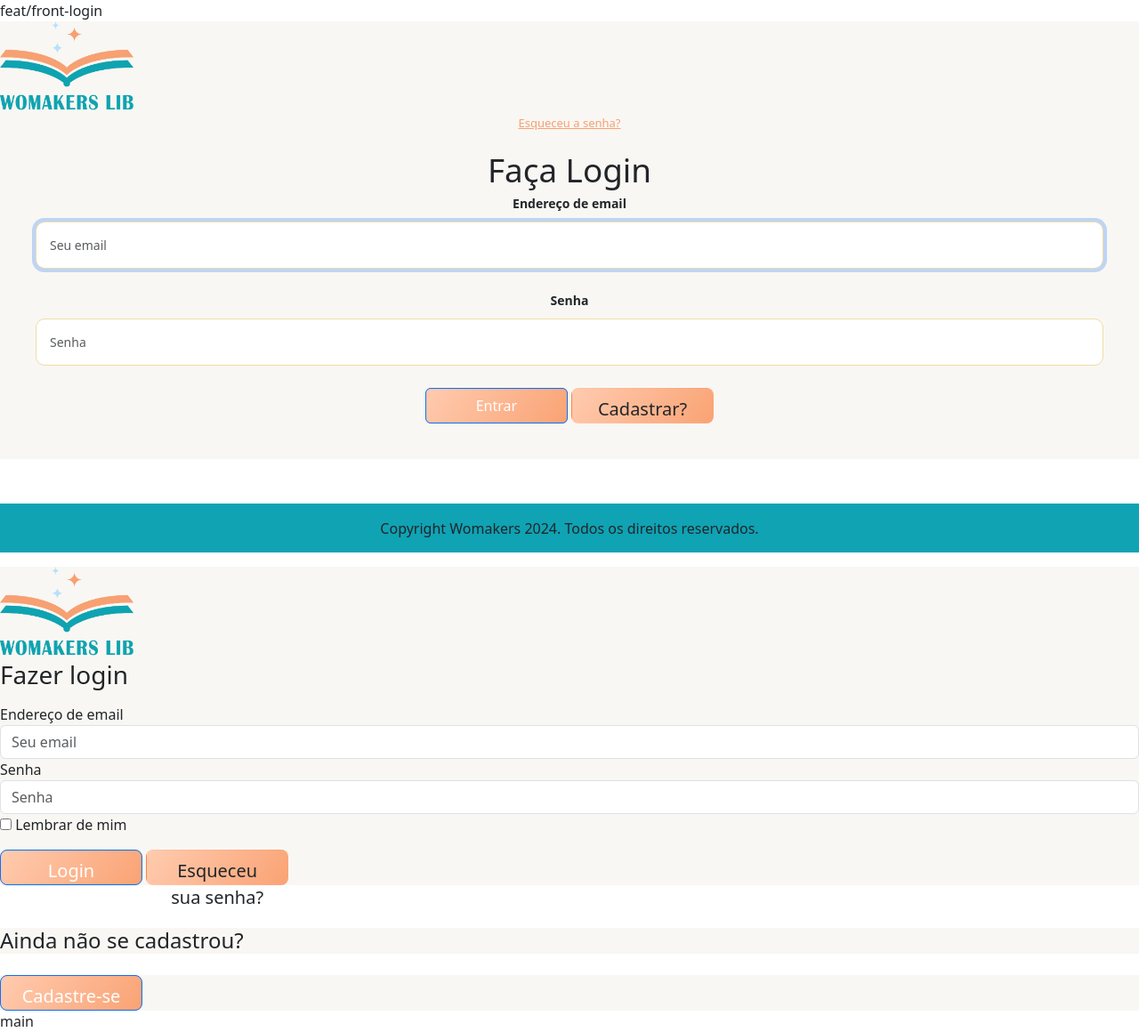
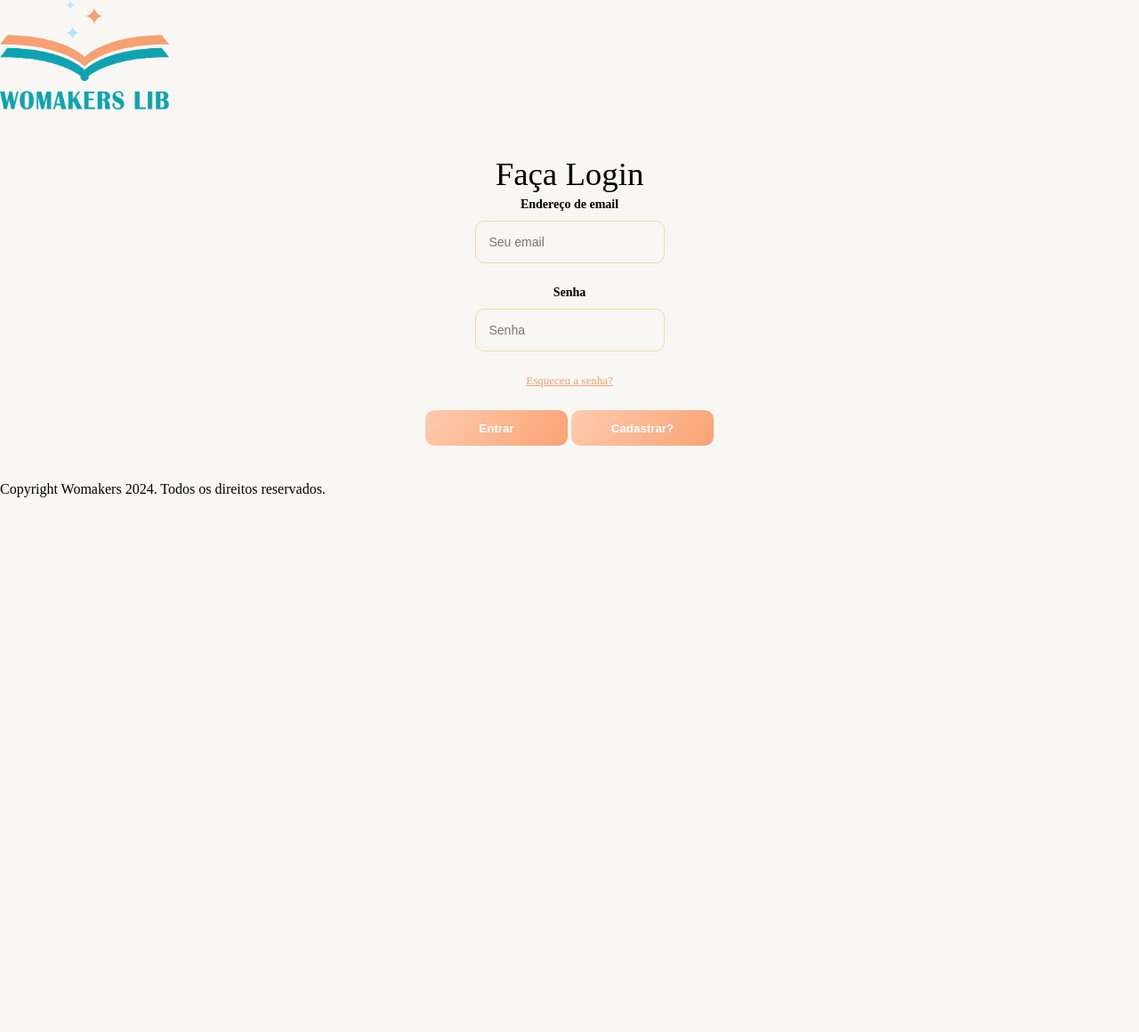
Before and after one commit to RenWro/Desafio-Final-Womakers, a Django app: page /cliente/login/ in a window 1280 px wide. Shown: the whole page at 89% size. After the commit the page ends 559 px from the top, so only its background shows below. Run offline with Django 5.2, Linux system fonts and the light colour scheme; parts of the project's set-up code (start-up, migrations or seed data) failed here and were passed over; some libraries are stand-ins or nearby versions.

Commit message:
organização de pastas e melhorias no front

```diff
--- a/cliente/templates/login.html
+++ b/cliente/templates/login.html
@@ -1,5 +1,4 @@
 {% load static %}
- feat/front-login
 
 <!DOCTYPE html>
 <html lang="en">
@@ -11,13 +10,14 @@
   <title> Login </title>
 
   <link rel="stylesheet" href="{% static 'css/login.css' %}">  <title>Login</title>
+
 </head>
 
   <body>
     <header>
       <div class="col-md-3 col-lg-3 col img-md-left">
         <div id="logo" class="logo-img-container">
-        <img src="{% static 'img/logo/WomakersLibPng.png' %}" alt="Womakers Lib" class="logo-img transition-soft" width="150" height="">
+          <img src="{% static 'img/logo/WomakersLibPng.png' %}" alt="Womakers Lib" class="logo-img transition-soft" width="190" height="130">
         </div>
       </div>
     </header>
@@ -29,73 +29,20 @@
               <input type="email" id="inputEmail" class="form-control" placeholder="Seu email" required="" autofocus="">
               <label for="inputPassword" class="sr-only">Senha</label>
               <input type="password" id="inputPassword" class="form-control" placeholder="Senha" required="">
-            <a class="label-link position-absolute top-0 right-0" id="forgot-password" href=" ">Esqueceu a senha?</a>
+              <a class="label-link position-absolute top-0 right-0" id="forgot-password" href="">Esqueceu a senha?</a>
               <div class="d-grid gap-2 d-md-block">
                 <button class="btn btn-primary" id="submitButton" type="submit">Entrar</button>
-              <button class="btn btn-lg btn-secundary" id="submitButton" type="submit">Cadastrar?</button>
+                <button class="btn btn-lg btn-secundary" id="submitButton" type="submit" href="">Cadastrar?</button>
               </div>
       </form>
     </div>
-    </div>
 
     <footer>
+      <span class="separator">
+        <script src="https://cdn.jsdelivr.net/npm/bootstrap@5.3.3/dist/js/bootstrap.bundle.min.js" integrity="sha384-YvpcrYf0tY3lHB60NNkmXc5s9fDVZLESaAA55NDzOxhy9GkcIdslK1eN7N6jIeHz" crossorigin="anonymous"></script>
 
-      <p class="rodape-direitos">Copyright Womakers 2024. Todos os direitos reservados.</p>
+        Copyright Womakers 2024. Todos os direitos reservados.
+        </span>
     </footer>
   </body>
   </html>
-
-{% load bootstrap5 %}
-{% bootstrap_css %}
-{% bootstrap_javascript %}
-{% bootstrap_messages %}
-
-<!DOCTYPE html>
-<html lang="en">
- <head>
-    <meta charset="utf-8">
-    <meta name="viewport" content="width=device-width, initial-scale=1, shrink-to-fit=no">
-    <meta name="description" content="">
-    <link rel="stylesheet" href="..\..\static\css\style.css">
-    <title>Login</title>
- </head>
-
-
-  <body>
-    <div id="logo" class="logo-img-container">
-      <a href="{% static 'img/logo/WomakersLibPng.png' %}" title=""><img src="{% static 'img/logo/WomakersLibPng.png' %}" alt="Womakers Lib" class="logo-img transition-soft" width="150" height=""></a>
-    </div>
-
-    <div class="login">
-      <h1 class="h3 mb-3 font-weight-normal">Fazer login</h1>
-
-      <form class="form-signin" method="post" action="/cliente/login/">
-        {% csrf_token %}
-        <label for="inputEmail" class="sr-only">Endereço de email</label>
-        <input type="email" id="inputEmail" name="email" class="form-control" placeholder="Seu email" required="" autofocus="">
-        <label for="inputPassword" class="sr-only">Senha</label>
-        <input type="password" id="inputPassword" name="senha" class="form-control" placeholder="Senha" required="">
-        <div class="checkbox mb-3">
-          <label>
-            <input type="checkbox" value="remember-me"> Lembrar de mim
-          </label>
-        </div>
-        <button class="btn btn-lg btn-primary btn-block" type="submit">Login</button>
-        <button class="btn btn-lg btn-secundary btn-block" type="submit">Esqueceu sua senha?</button>
-      </form>
-    </div>
-
-  </br>
-  </br>
-
-
-      <h4 class="h4 mb-4 font-weight-normal">Ainda não se cadastrou?</h4>
-      <form action="/cliente/cadastro/">
-        <button class="btn btn-lg btn-primary btn-block" type="submit">Cadastre-se</button>
-      </form>
-
-
-
-  </body>
-</html>
- main
```
Also changed, not shown: cliente/static/css/login.css (added, +91 -0 lines). Lines whose indentation alone changed are shown as unchanged.
